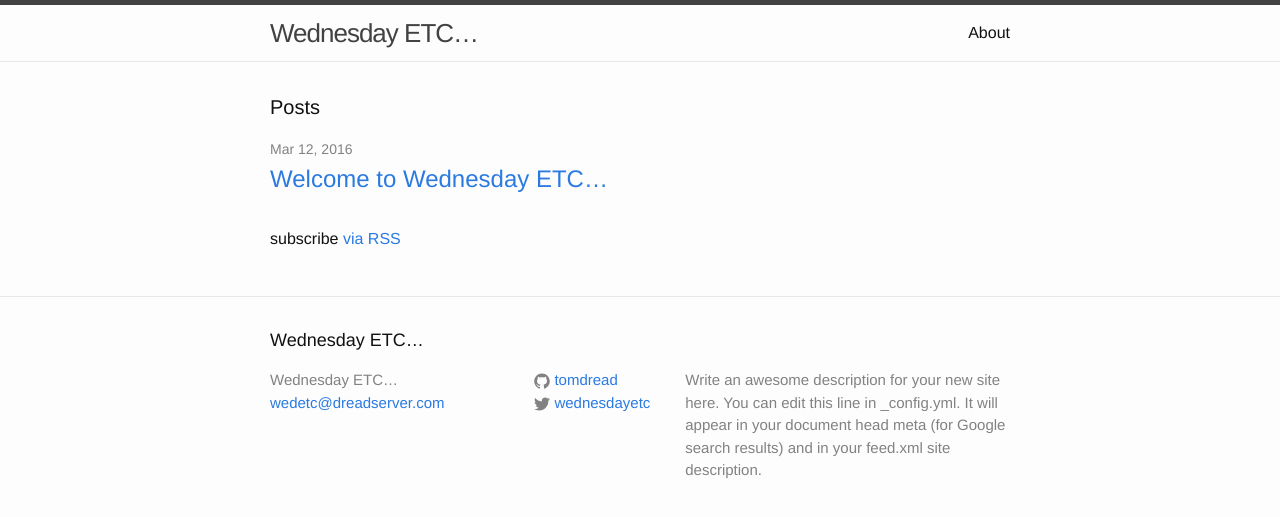
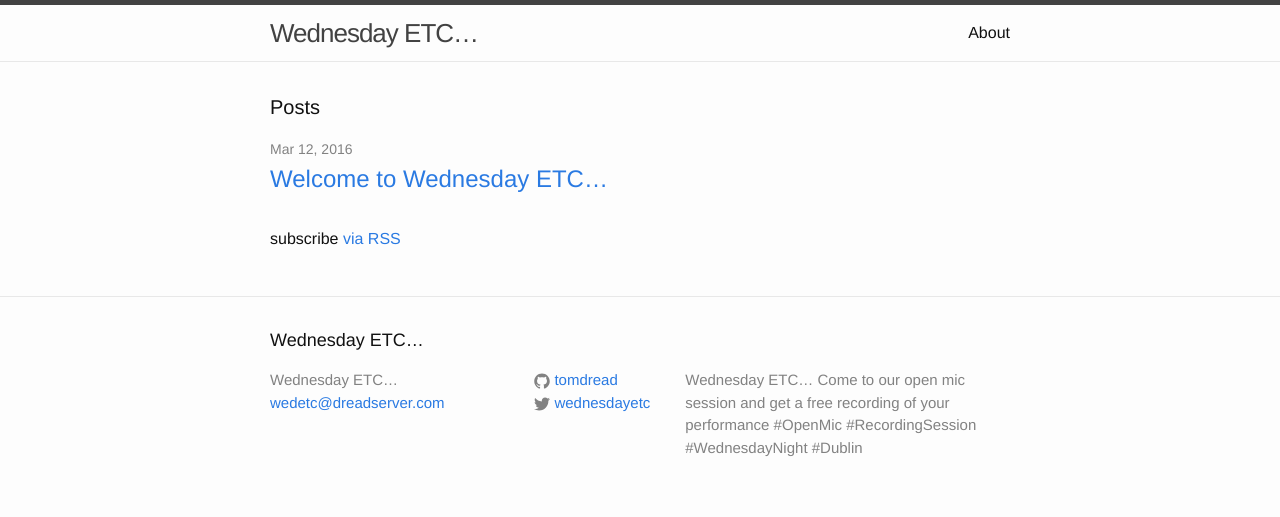
Before and after one commit to wednesday-etc/wednesday-etc.github.io, a Jekyll site: the page built from index.html, in a window 1280 px wide. Shown: the top 517 px of the page. Built offline with Jekyll 4.4.1, drawn with Linux system fonts in a browser that asks for light colours.

Commit message:
update config

```diff
--- a/_config.yml
+++ b/_config.yml
@@ -9,9 +9,8 @@
 title: Wednesday ETC…
 email: wedetc@dreadserver.com
 description: > # this means to ignore newlines until "baseurl:"
-  Write an awesome description for your new site here. You can edit this
-  line in _config.yml. It will appear in your document head meta (for
-  Google search results) and in your feed.xml site description.
+  Wednesday ETC… Come to our open mic session and get a free recording of your performance #OpenMic #RecordingSession #WednesdayNight #Dublin
+
 baseurl: "" # the subpath of your site, e.g. /blog
 url: "http://yourdomain.com" # the base hostname & protocol for your site
 twitter_username: wednesdayetc
```
